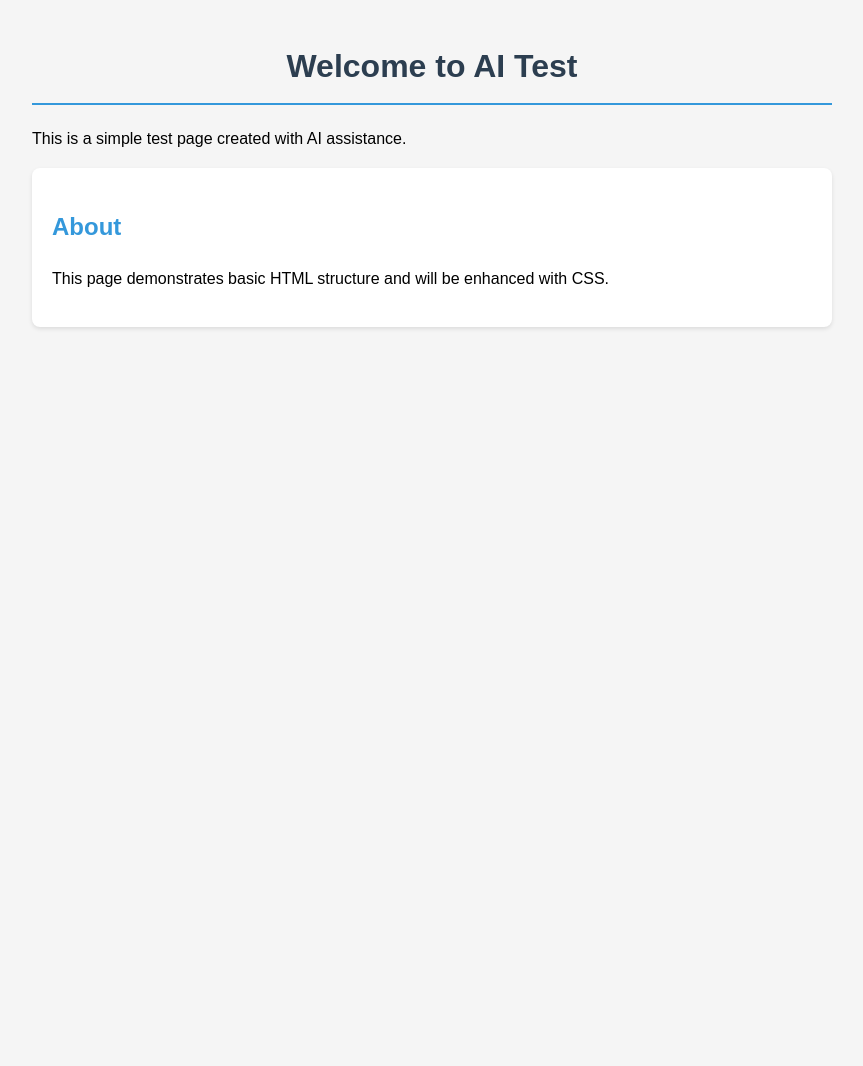
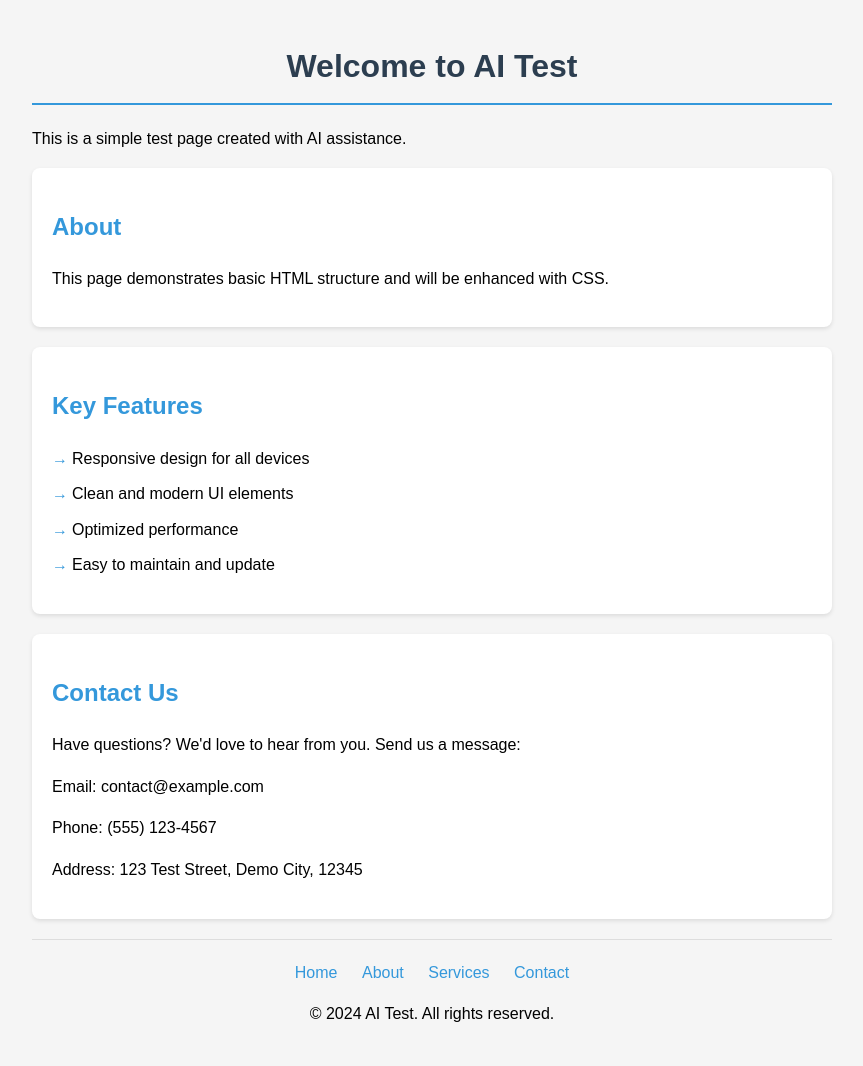
Before and after one commit to MartaDiezAsensio/ai-test, a plain HTML site: page index.html in a window 1280 px wide. Shown: the whole page, without its empty margins (208-1071 px from the left). Before the commit the page ends 800 px from the top, so only its background shows below. Drawn offline with Linux system fonts and the light colour scheme.

Commit message:
Add new content sections and enhance styling

```diff
--- a/index.html
+++ b/index.html
@@ -19,23 +19,80 @@
             border-bottom: 2px solid #3498db;
             padding-bottom: 10px;
         }
-        .content {
+        .content, .features, .contact {
             background-color: white;
             padding: 20px;
             border-radius: 8px;
             box-shadow: 0 2px 4px rgba(0,0,0,0.1);
+            margin-bottom: 20px;
         }
         h2 {
             color: #3498db;
+        }
+        .feature-list {
+            list-style: none;
+            padding: 0;
+        }
+        .feature-list li {
+            margin-bottom: 10px;
+            padding-left: 20px;
+            position: relative;
+        }
+        .feature-list li:before {
+            content: "→";
+            position: absolute;
+            left: 0;
+            color: #3498db;
+        }
+        footer {
+            text-align: center;
+            padding: 20px;
+            border-top: 1px solid #ddd;
+            margin-top: 20px;
+        }
+        footer a {
+            color: #3498db;
+            text-decoration: none;
+            margin: 0 10px;
+        }
+        footer a:hover {
+            text-decoration: underline;
         }
     </style>
 </head>
 <body>
     <h1>Welcome to AI Test</h1>
     <p>This is a simple test page created with AI assistance.</p>
+
     <div class="content">
         <h2>About</h2>
         <p>This page demonstrates basic HTML structure and will be enhanced with CSS.</p>
     </div>
+
+    <div class="features">
+        <h2>Key Features</h2>
+        <ul class="feature-list">
+            <li>Responsive design for all devices</li>
+            <li>Clean and modern UI elements</li>
+            <li>Optimized performance</li>
+            <li>Easy to maintain and update</li>
+        </ul>
+    </div>
+
+    <div class="contact">
+        <h2>Contact Us</h2>
+        <p>Have questions? We'd love to hear from you. Send us a message:</p>
+        <p>Email: contact@example.com</p>
+        <p>Phone: (555) 123-4567</p>
+        <p>Address: 123 Test Street, Demo City, 12345</p>
+    </div>
+
+    <footer>
+        <a href="#">Home</a>
+        <a href="#">About</a>
+        <a href="#">Services</a>
+        <a href="#">Contact</a>
+        <p>&copy; 2024 AI Test. All rights reserved.</p>
+    </footer>
 </body>
 </html>
```
